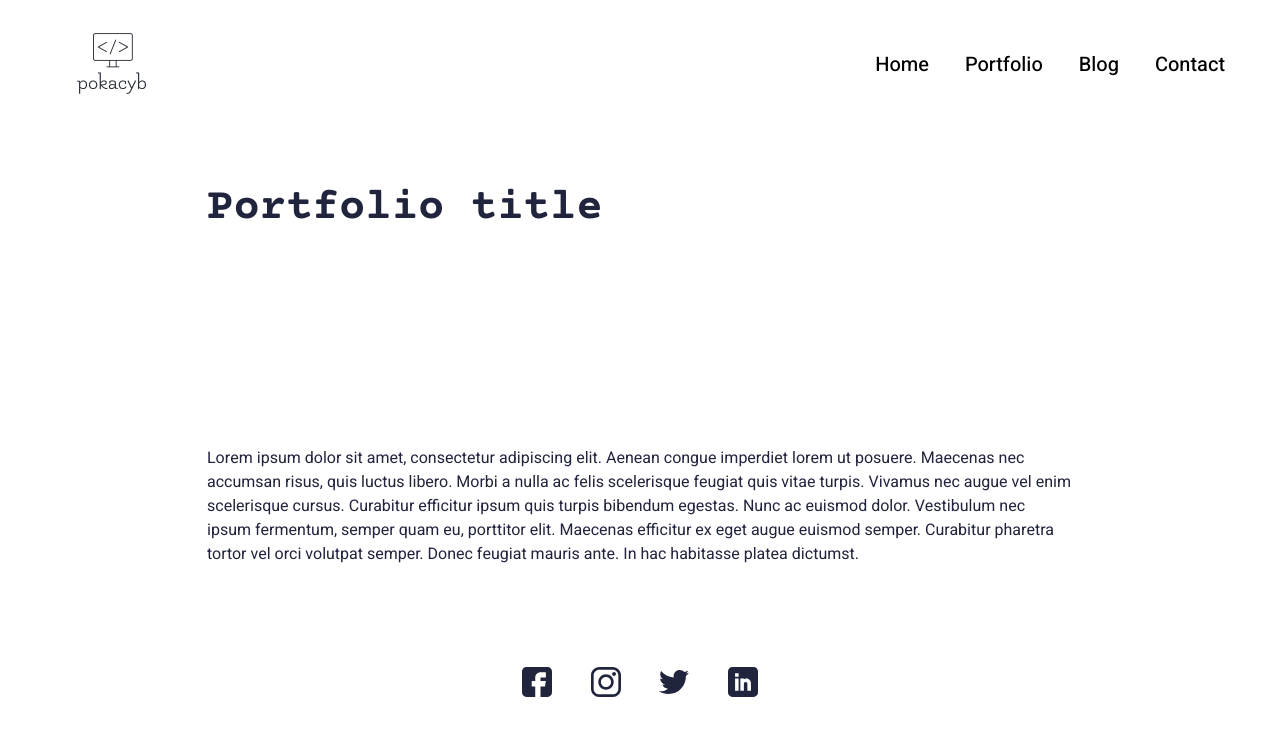
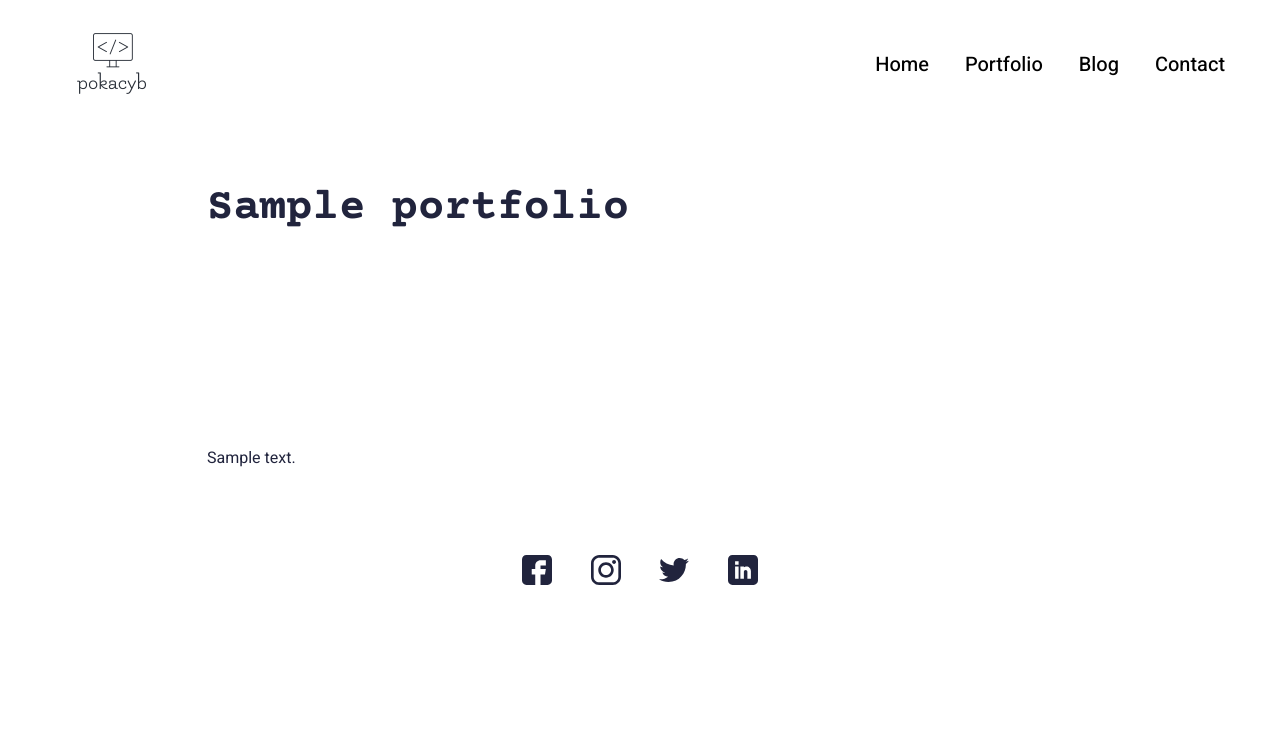
Before and after one commit to pokacyb/pokafolio, a Django app: a page that uses main/templates/main/portfolio-detail.html in a window 1280 px wide. Shown: the top 736 px of the page. Run offline with Django 3.2, Linux system fonts and the light colour scheme; tables that the repository leaves empty hold one stand-in row (values such as "Sample post"); some libraries are stand-ins or nearby versions.

Commit message:
Simplify portfolio detail

```diff
--- a/main/templates/main/portfolio-detail.html
+++ b/main/templates/main/portfolio-detail.html
@@ -1,74 +1,43 @@
-<!doctype html>
-<html lang="en">
-  <head>
-    <meta charset="utf-8">
-    <meta name="viewport" content="width=device-width, initial-scale=1">
-
-    <title>pokacyb - Portfolio Detail</title>
-    <meta name="author" content="pokacyb">
-    <link rel="canonical" href=""/>
-    <link rel="home" href=""/>
-    <meta name="description" content="">
-    <meta name="keywords" content="">
+{% extends 'main/base.html' %}
+{% load static %}
 
 <!-- ================================
-    Start CSS
+Start SEO blocks
 ================================= -->
-    <link href="css/bootstrap.min.css" rel="stylesheet">
-    <link rel="stylesheet" href="https://unpkg.com/swiper@7.0.5/swiper-bundle.min.css">
-    <link href="css/style.css" rel="stylesheet">
+{% block title %}{% endblock %}
+{% block decription %}{% endblock %}
+{% block keywords %}{% endblock %}
 <!-- ================================
-    End CSS
+END SEO blocks
 ================================= -->
 
-  </head>
-  <body>
+<!-- ================================
+Start CSS blocks
+================================= -->
+{% block extend_header %}{% endblock %}
+<!-- ================================
+END CSS blocks
+================================= -->
 
 <!-- ================================
-    Start Navigation Bar
+Start script blocks
 ================================= -->
-    <header>
-      <div class="headerCol">
-        <div class="container-fluid">
-          <div class="row align-items-center">
-            <div class="col-auto">
-              <div class="logoCol"><a href="index.html"><img src="images/logo.png" alt="..."></a></div>
-            </div>
-            <div class="col">
-              <div class="d-md-none">
-                <button class="navToggle">
-                  <span class="navToggle__text">Toggle Menu</span>
-                </button>
-              </div>
-              <div class="navCollapseCol">
-                <div class="navCol">
-                  <ul>
-                    <li><a href="index.html">Home</a></li>
-                    <li><a href="portfolio.html">Portfolio</a></li>
-                    <li><a href="blog.html">Blog</a></li>
-                    <li><a href="contact.html">Contact</a></li>
-                  </ul>
-                </div>
-              </div>
-            </div>
-          </div>
-        </div>
-      </div>
-    </header>
+{% block extend_footer %}{% endblock %}
 <!-- ================================
-    End Navigation Bar
+END script blocks
 ================================= -->
 
 <!-- ================================
 Start Content
 ================================= -->
+{% block content %}
 <section>
   <div class="innerPageBannerCol">
     <div class="container">
       <div class="row g-4 g-md-3  align-items-center">
         <div class="col-md-6">
           <div class="bannerContent">
-                <h1 class="xlTitle pb-md-3">Portfolio title</h1>
+            <h1 class="xlTitle pb-md-3">{{object.name}}</h1>
           </div>
         </div>
       </div>
@@ -79,51 +48,11 @@
 <section>
   <div class="sectionSpaceSm">
     <div class="container">
-          <p>Lorem ipsum dolor sit amet, consectetur adipiscing elit.
-          Aenean congue imperdiet lorem ut posuere. Maecenas nec accumsan
-          risus, quis luctus libero. Morbi a nulla ac felis scelerisque
-          feugiat quis vitae turpis. Vivamus nec augue vel enim scelerisque
-          cursus. Curabitur efficitur ipsum quis turpis bibendum egestas.
-          Nunc ac euismod dolor. Vestibulum nec ipsum fermentum, semper
-          quam eu, porttitor elit. Maecenas efficitur ex eget augue euismod
-          semper. Curabitur pharetra tortor vel orci volutpat semper.
-          Donec feugiat mauris ante. In hac habitasse platea dictumst.
-          </p>
+      {{object.body|safe}}
     </div>
   </div>
 </section>
 <!-- ================================
 End Content
 ================================= -->
-
-    <!-- ================================
-    Start Footer
-    ================================= -->
-    <footer>
-      <div class="footerCol">
-        <div class="container">
-          <ul class="socialCol">
-            <li><a href="javascript:void(0)"><img src="images/fb.svg" alt="..."></a></li>
-            <li><a href="javascript:void(0)"><img src="images/insta.svg" alt="..."></a></li>
-            <li><a href="javascript:void(0)"><img src="images/twitter.svg" alt="..."></a></li>
-            <li><a href="javascript:void(0)"><img src="images/linkedin.svg" alt="..."></a></li>
-          </ul>
-        </div>
-      </div>
-    </footer>
-    <!-- ================================
-    End Footer
-    ================================= -->
-
-    <!-- ================================
-    Start Scripts
-    ================================= -->
-    <script src="https://cdnjs.cloudflare.com/ajax/libs/jquery/3.6.0/jquery.min.js"></script>
-    <script src="js/bootstrap.bundle.min.js"></script>
-    <script src="https://unpkg.com/swiper@7.0.5/swiper-bundle.min.js"></script>
-    <script src="js/script.js"></script>
-    <!-- ================================
-    End Scripts
-    ================================= -->
-  </body>
-</html>
+{%endblock%}
```
Lines whose indentation alone changed are shown as unchanged.
